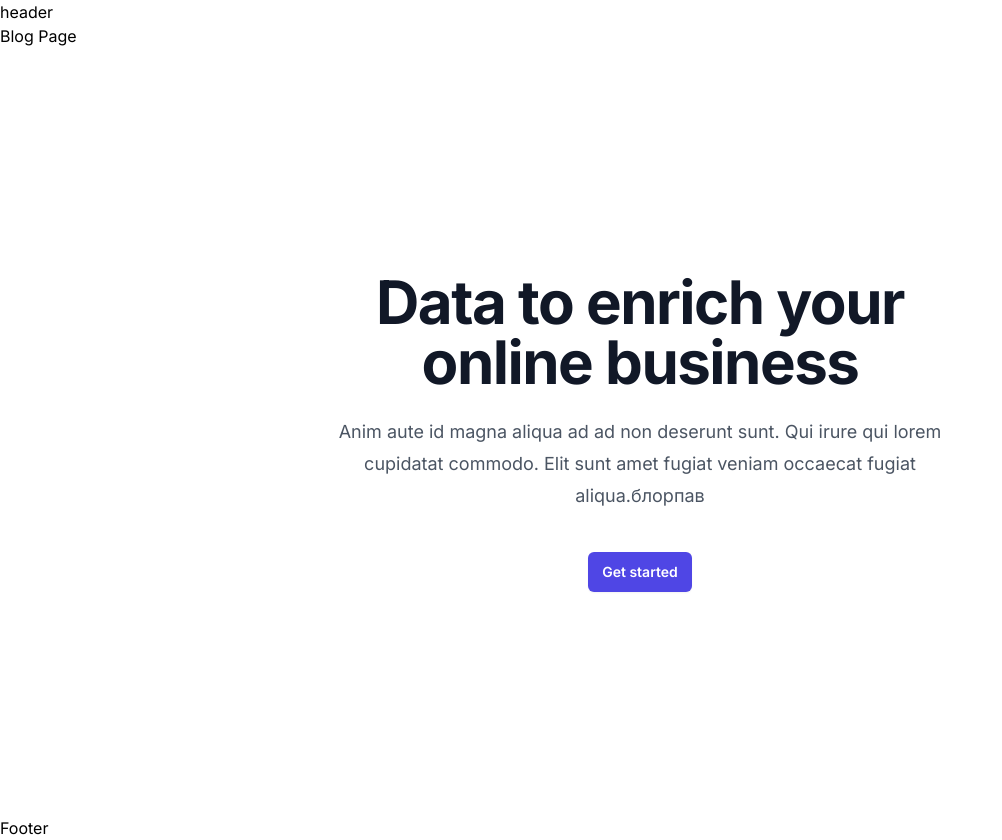
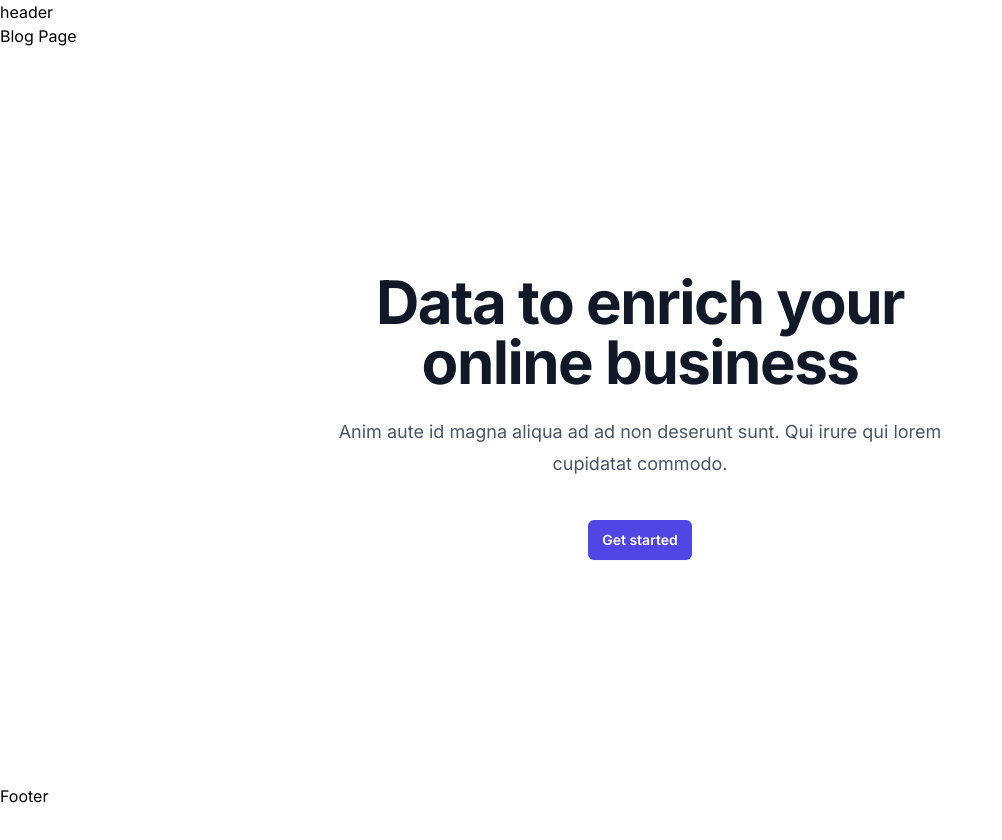
Before and after one commit to olgatenison/next-practice, a Next.js app: page / in a window 1280 px wide. Shown: the whole page, without its empty margins (0-1002 px from the left). After the commit the page ends 808 px from the top, so only its background shows below. Built offline with nearby package versions, Linux system fonts and the light colour scheme.

Commit message:
hero section

```diff
--- a/src/components/Hero.tsx
+++ b/src/components/Hero.tsx
@@ -9,8 +9,7 @@ export default function Hero() {
         </h1>
         <p className="mt-6 text-lg leading-8 text-gray-600">
           Anim aute id magna aliqua ad ad non deserunt sunt. Qui irure qui lorem
-          cupidatat commodo. Elit sunt amet fugiat veniam occaecat fugiat
-          aliqua.блорпав
+          cupidatat commodo.
         </p>
         <div className="mt-10 flex items-center justify-center gap-x-6">
           <a
```
